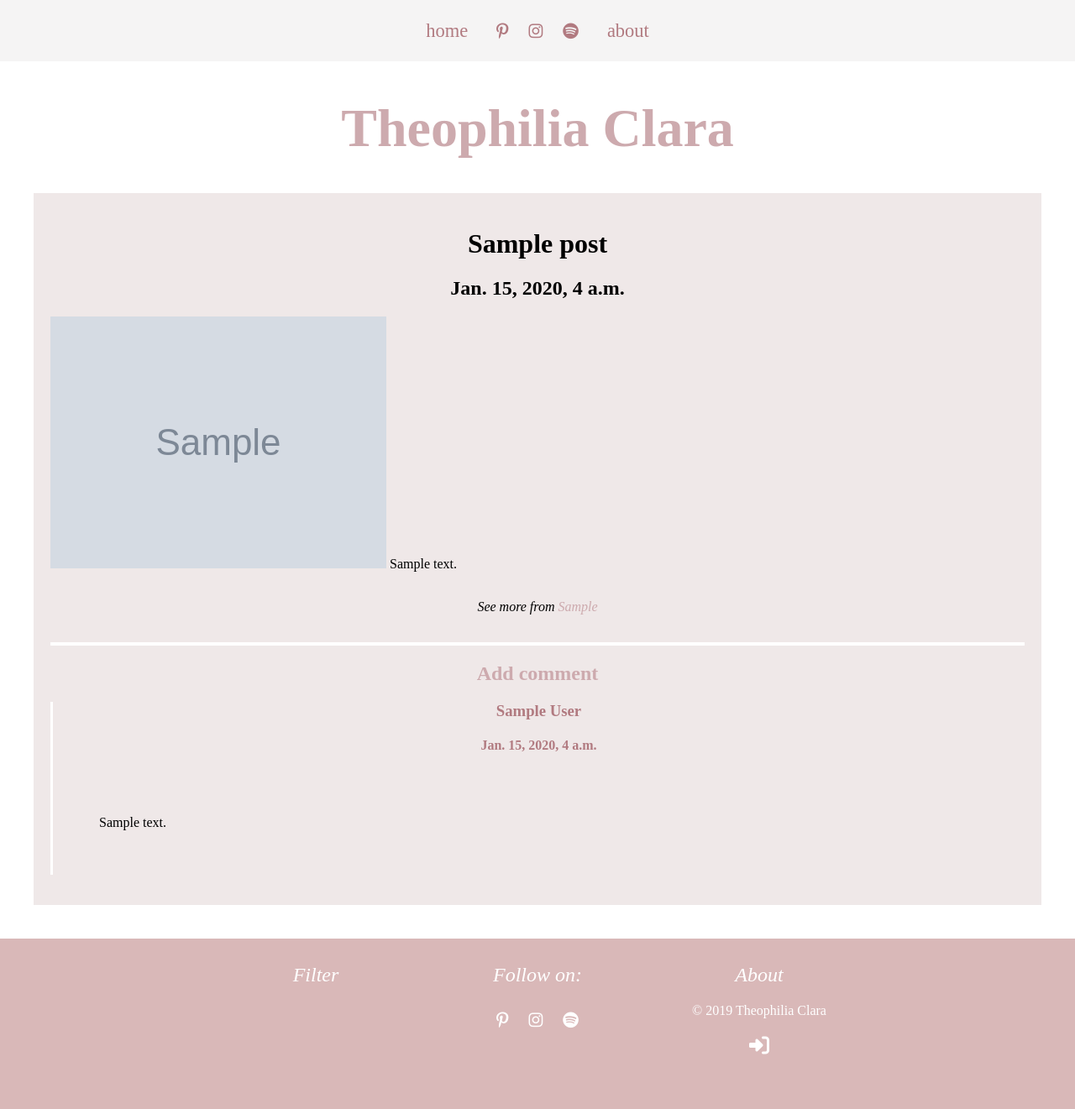
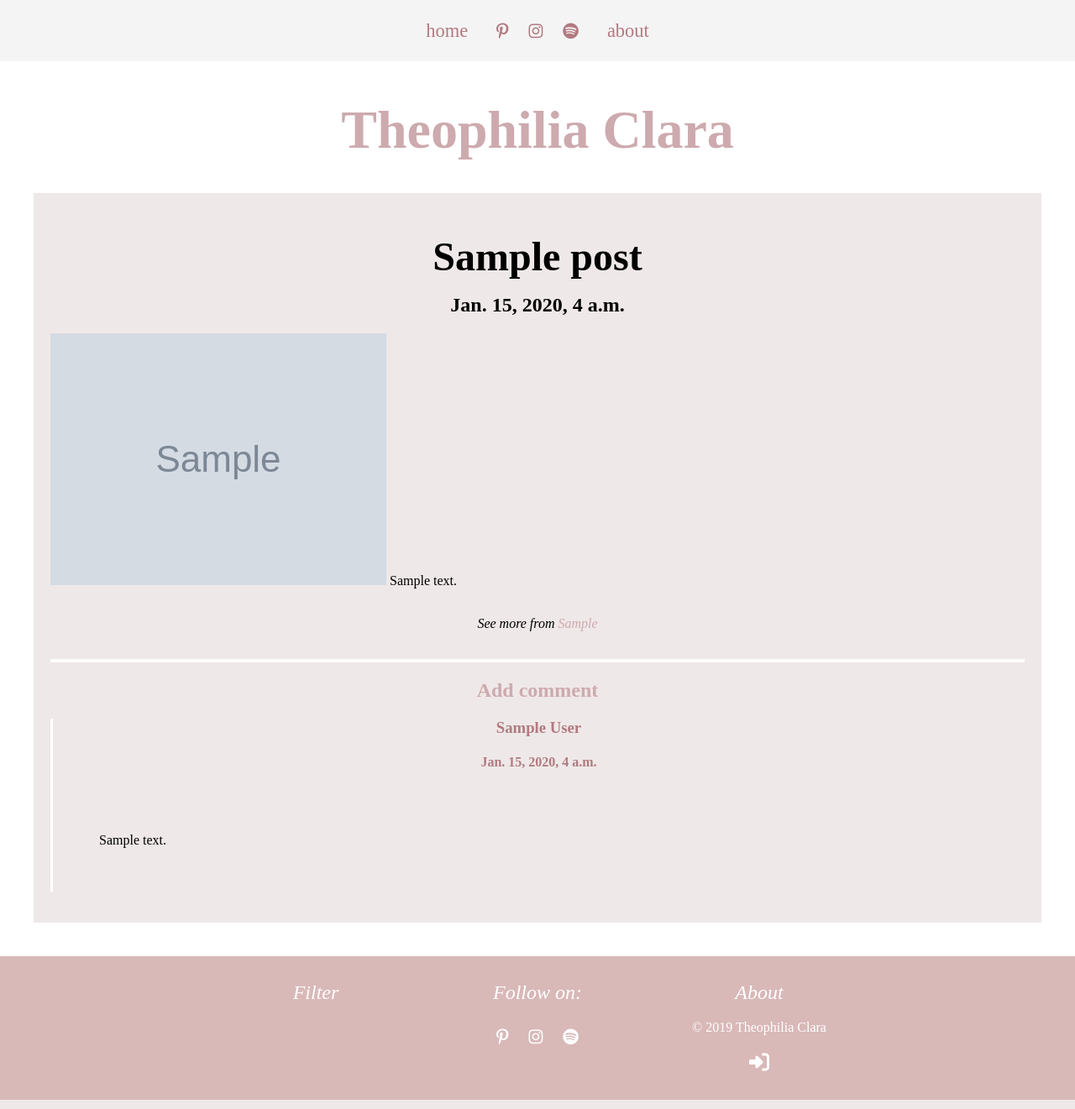
Before and after one commit to thebluelily00/theophiliaclara, a Django app: page /post/1/ in a window 1280 px wide. Shown: the whole page at 84% size. Run offline with Django 3.2, Linux system fonts and the light colour scheme; tables that the repository leaves empty hold one stand-in row (values such as "Sample post"); grey boxes marked "Sample" are stand-in pictures; some libraries are stand-ins or nearby versions; some web fonts are replaced.

Commit message:
changed a little bit of css

```diff
--- a/blog/static/css/blog.css
+++ b/blog/static/css/blog.css
@@ -45,7 +45,8 @@ h1{
 
 #theone{
   font-size: 4em;
-  margin-bottom:0px;
+  line-height: 100%;
+  margin-top:50px;
 }
 
 .col1, .col2, .col3{
@@ -96,9 +97,10 @@ h1{
 }
 
 #filter{
-  height:100px;
+  max-height:60px;
   overflow: scroll;
   padding:0px;
+  text-align: center;
 }
 
 .top li{
@@ -191,9 +193,12 @@ hr{
 }
 
 .p p{
+  padding:10px;
+}
+
+p{
   line-height: 200%;
   text-indent: 45px;
-  padding:10px;
 }
 
 #date h2{
@@ -207,3 +212,9 @@ hr{
 #commentt{
   text-align: center;
 }
+
+.postitle{
+  font-size: 3em;
+  margin-bottom:0px;
+  line-height: 100%;
+}
--- a/blog/templates/blog/about.html
+++ b/blog/templates/blog/about.html
@@ -6,13 +6,12 @@ About
 {% block header %}About{% endblock %}
 
 {% block content %}
-<div class="about">
+<div class="about" style="padding-left:40px;padding-right:40px;">
   <p>Theophilia Clara was created with the intent of helping people live the best life they can.
      This blog was named after my great grandmother, a woman whose name is always spoken with love and stories of kindness.
      With that in mind, my goal is to provide information to begin improving your life in small ways, and spread the goodness
      to others 😊
    </p>
-   <br>
    <p>My posts are centered around the following topics:</p>
   <ul>
     <li><strong>Style</strong> for everyday, school, and formal</li>
--- a/blog/templates/blog/base.html
+++ b/blog/templates/blog/base.html
@@ -3,6 +3,7 @@
 <html lang="en" dir="ltr">
   <head>
     <meta charset="utf-8">
+    <meta name="viewport" content="width=device-width, initial-scale=1.0">
     <link rel="icon" href="{% static '/images/tclogo23.png' %}">
     <title>Theophilia Clara | {% block title %}{% endblock %}</title>
     <link href="https://fonts.googleapis.com/css?family=Codystar|Great+Vibes|Poiret+One&display=swap" rel="stylesheet">
--- a/blog/templates/blog/post_draft_list.html
+++ b/blog/templates/blog/post_draft_list.html
@@ -6,7 +6,7 @@ Drafts
 Drafts
 {% endblock %}
 {% block content %}
-<h2 style="font-family:'Poiret One'; margin:30px;">Drafts: {{ posts|length }}</h2>
+<h2 style="font-family:'Poiret One'; margin:30px; text-align:center;">Drafts: {{ posts|length }}</h2>
 {% for post in posts %}
 <div class="p">
   <h2><a href="{% url 'post_detail' pk=post.pk %}">{{ post.title }}</a></h2>
```
Also changed, not shown: blog/templates/registration/login.html (+7 -1 lines), media/static/uploads/Screen_Shot_2019-12-22_at_7.27.59_PM.png (added), media/static/uploads/Screen_Shot_2019-12-22_at_7.27.59_PM_1oAKkkt.png (added), 6 other files.
